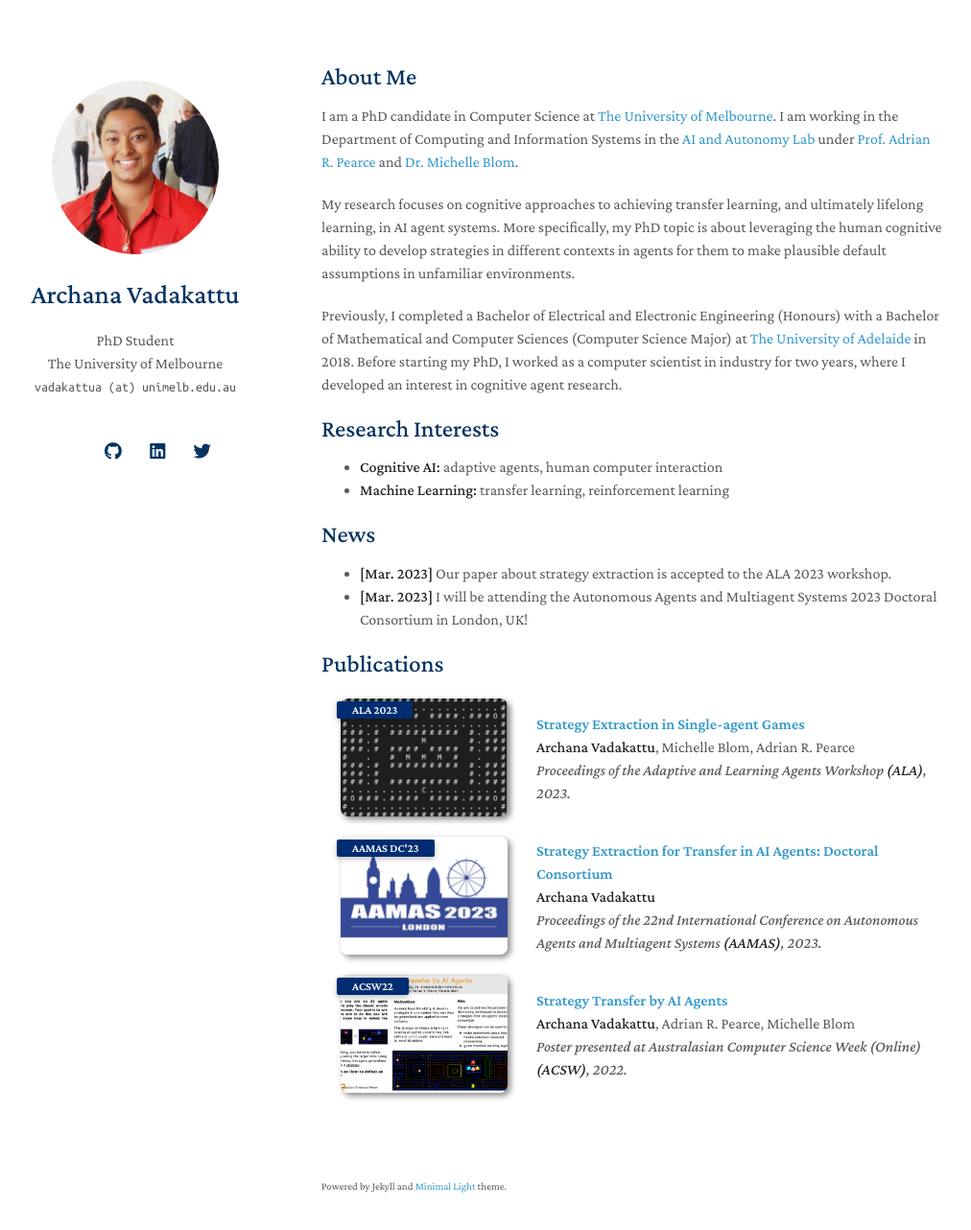
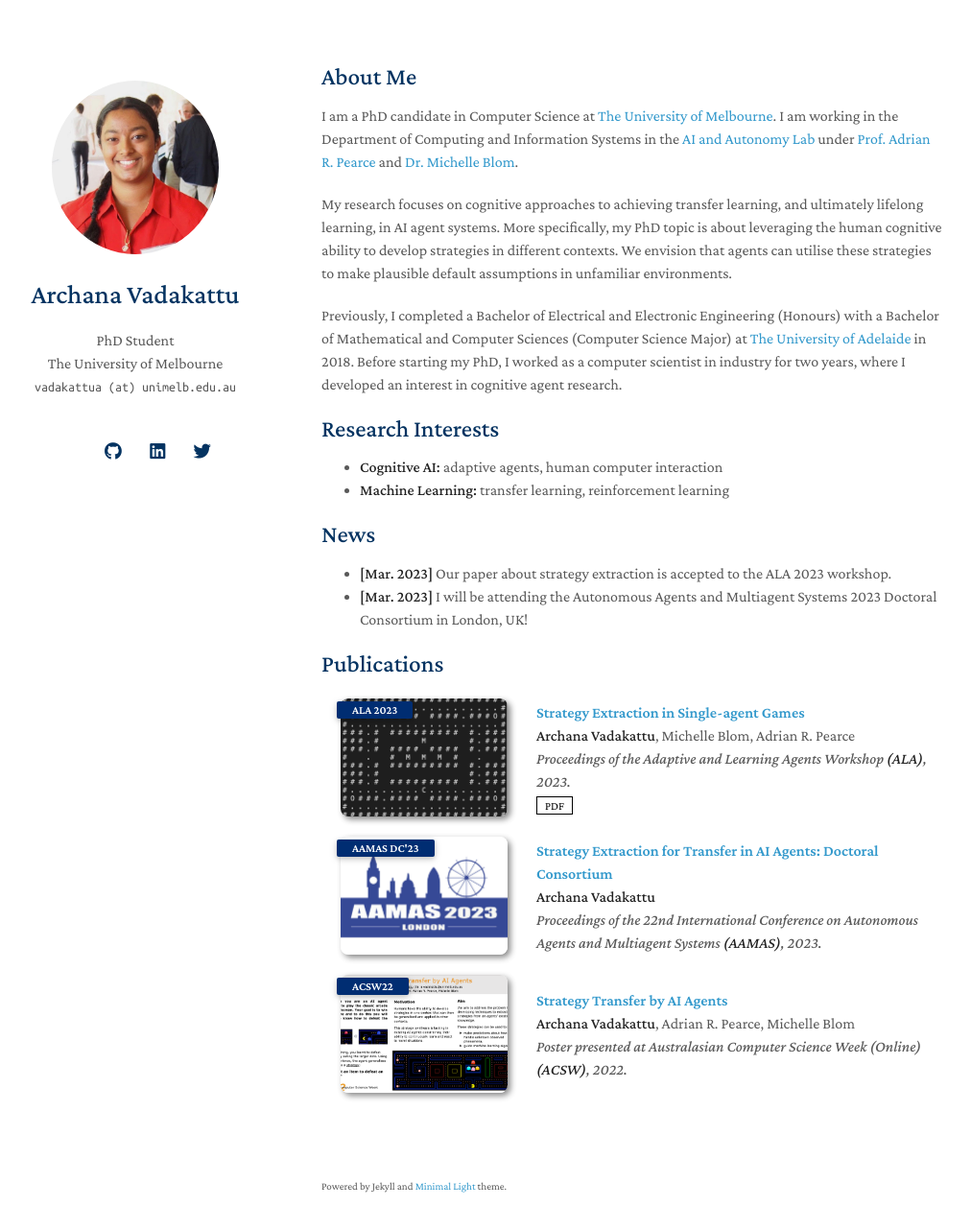
Before and after one commit to archana-venkata/archana-venkata.github.io, a Jekyll site: the page built from index.md, in a window 1280 px wide and 1317 px high. Shown: the top 1282 px of the window at 96% size, without its empty margins (135-1147 px from the left). Built offline with Jekyll 4.4.1, drawn with Linux system fonts in a browser that asks for light colours; nearby versions of some CDN libraries; a style sheet for code colours, icons or effects is not loaded; our own code applies the rules of GitHub Pages for plain Markdown files.

Commit message:
updated ALA publication link

```diff
--- a/_includes/publications.md
+++ b/_includes/publications.md
@@ -15,13 +15,9 @@
     <div class="title"><a href="https://alaworkshop2023.github.io/#accepted">Strategy Extraction in Single-agent Games</a></div>
     <div class="author"><strong>Archana Vadakattu</strong>, Michelle Blom, Adrian R. Pearce</div>
     <div class="periodical"><em>Proceedings of the Adaptive and Learning Agents Workshop <strong>(ALA)</strong>, 2023.</em></div>
-    <!-- <div class="links">
-      <a href="https://arxiv.org/pdf/2002.10211.pdf" class="btn btn-sm z-depth-0" role="button" target="_blank" style="font-size:12px;">PDF</a>
-      <a href="https://github.com/yaoyao-liu/mnemonics" class="btn btn-sm z-depth-0" role="button" target="_blank" style="font-size:12px;">Code</a>
-      <a href="https://class-il.mpi-inf.mpg.de/mnemonics/" class="btn btn-sm z-depth-0" role="button" target="_blank" style="font-size:12px;">Project Page</a>
-      <a href="https://dblp.uni-trier.de/rec/conf/cvpr/LiuSLSS20.html?view=bibtex" class="btn btn-sm z-depth-0" role="button" target="_blank" style="font-size:12px;">BibTex</a>
-      <strong><i style="color:#e74d3c">Oral Presentation</i></strong>
-    </div> -->
+    <div class="links">
+      <a href="https://alaworkshop2023.github.io/papers/ALA2023_paper_35.pdf" class="btn btn-sm z-depth-0" role="button" target="_blank" style="font-size:12px;">PDF</a>
+    </div>
   </div>
 </div>
 </li>
--- a/index.md
+++ b/index.md
@@ -6,7 +6,7 @@ layout: homepage
 
 I am a PhD candidate in Computer Science at [The University of Melbourne](https://cis.unimelb.edu.au/people/students/archana-vadakattu). I am working in the Department of Computing and Information Systems in the [AI and Autonomy Lab](https://cis.unimelb.edu.au/agentlab#about) under [Prof. Adrian R. Pearce](https://findanexpert.unimelb.edu.au/profile/14397-adrian-pearce) and [Dr. Michelle Blom](https://findanexpert.unimelb.edu.au/profile/178724-michelle-blom).
 
-My research focuses on cognitive approaches to achieving transfer learning, and ultimately lifelong learning, in AI agent systems. More specifically, my PhD topic is about leveraging the human cognitive ability to develop strategies in different contexts in agents for them to make plausible default assumptions in unfamiliar environments.
+My research focuses on cognitive approaches to achieving transfer learning, and ultimately lifelong learning, in AI agent systems. More specifically, my PhD topic is about leveraging the human cognitive ability to develop strategies in different contexts. We envision that agents can utilise these strategies to make plausible default assumptions in unfamiliar environments.
 
 Previously, I completed a Bachelor of Electrical and Electronic Engineering (Honours) with a Bachelor of Mathematical and Computer Sciences (Computer Science Major) at [The University of Adelaide](https://www.adelaide.edu.au/) in 2018. Before starting my PhD, I worked as a computer scientist in industry for two years, where I developed an interest in cognitive agent research.
 
```
